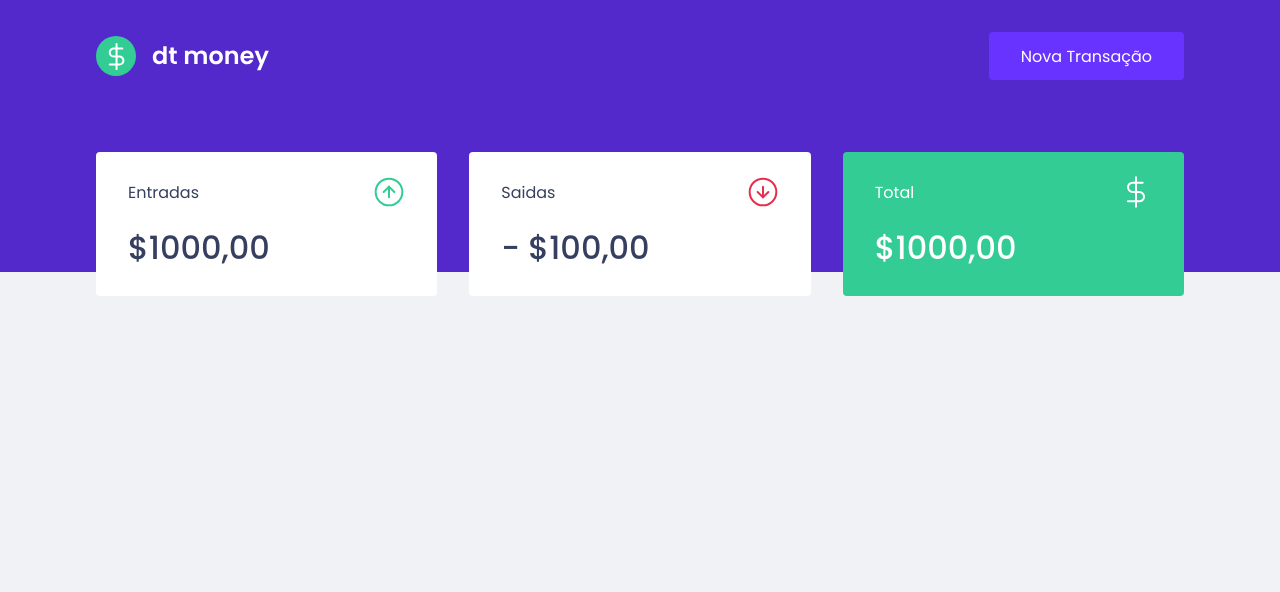
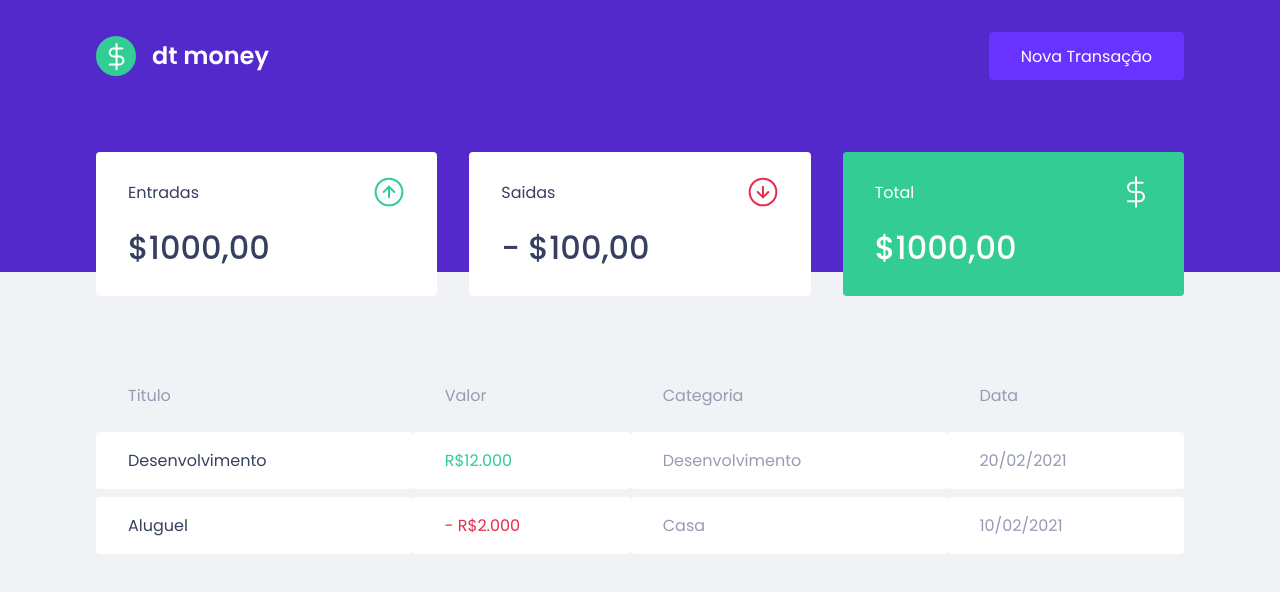
Before and after one commit to gustavohenri316/gh-money, a React (Vite) app: page / in a window 1280 px wide. Shown: the top 592 px of the page. Built offline with nearby package versions, Linux system fonts and the light colour scheme.

Commit message:
TransactionsTable

```diff
--- a/src/components/Dashboard/index.tsx
+++ b/src/components/Dashboard/index.tsx
@@ -1,10 +1,12 @@
 import { Summary } from "../Summary";
+import { TransactionsTable } from "../TransactionsTable";
 import { Container } from "./styles";
 
 export function Dashboard() {
   return (
     <Container>
       <Summary/>
+      <TransactionsTable/>
     </Container>
   )
 }
--- /dev/null
+++ b/src/components/TransactionsTable/index.tsx
@@ -0,0 +1,35 @@
+import { Container } from "./styles";
+
+export function TransactionsTable() {
+  return (
+    <Container>
+      <table>
+        <thead>
+          <tr>
+            <th>Titulo</th>
+            <th>Valor</th>
+            <th>Categoria</th>
+            <th>Data</th>
+          </tr>
+        </thead>
+        <tbody>
+          <tr>
+            <td>Desenvolvimento</td>
+            <td className="deposit">R$12.000</td>
+            <td>Desenvolvimento</td>
+            <td>20/02/2021</td>
+          </tr>
+        </tbody>
+        <tbody>
+          <tr>
+            <td>Aluguel</td>
+            <td className="withdraw">- R$2.000</td>
+            <td>Casa</td>
+            <td>10/02/2021</td>
+          </tr>
+        </tbody>
+
+      </table>
+    </Container>
+  )
+}
--- /dev/null
+++ b/src/components/TransactionsTable/styles.ts
@@ -0,0 +1,36 @@
+import styled from "styled-components";
+
+export const Container = styled.div`
+  margin-top: 4rem;
+
+  table{
+    width: 100%;
+    border-spacing: 0 0.5rem;
+
+    th{
+      color: var(--text-body);
+      font-weight: 400;
+      padding: 1rem 2rem;
+      text-align: left;
+      line-height: 1.5rem;
+    }
+    td{
+      padding: 1rem 2rem;
+      border: 0;
+      background: var(--shape);
+      font-weight: 400;
+      color: var(--text-body);
+      border-radius: 0.25rem;
+
+      &:first-child {
+        color: var(--text-title);
+      }
+      &.deposit {
+        color: var(--green);
+      }
+      &.withdraw {
+        color: var(--red);
+      }
+    }
+  }
+`
```
